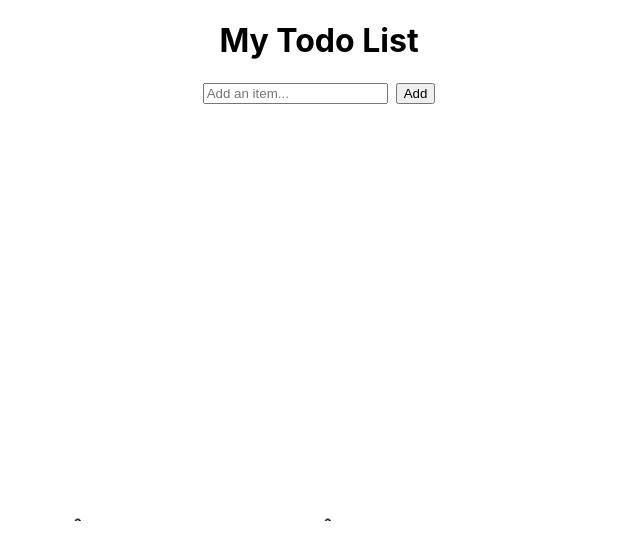
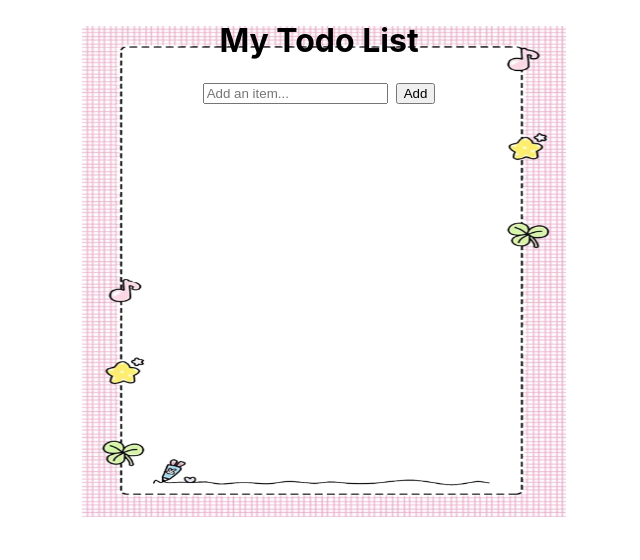
Before and after one commit to yasmins021/react-list, a React (Create React App) app: page / in a window 1280 px wide. Shown: the top 560 px of the page, without its empty margins (321-961 px from the left). Built offline with nearby package versions, Linux system fonts and the light colour scheme.

Commit message:
Update App.css

```diff
--- a/src/App.css
+++ b/src/App.css
@@ -5,7 +5,7 @@
   border-radius: 20px;
   height: 500px;
   width: 500px;
- border-image: url("border.png") 100 fill round;
+ border-image: url("border.png") 5 fill round;
 
 border-image-repeat: no-repeat;
 }
```
